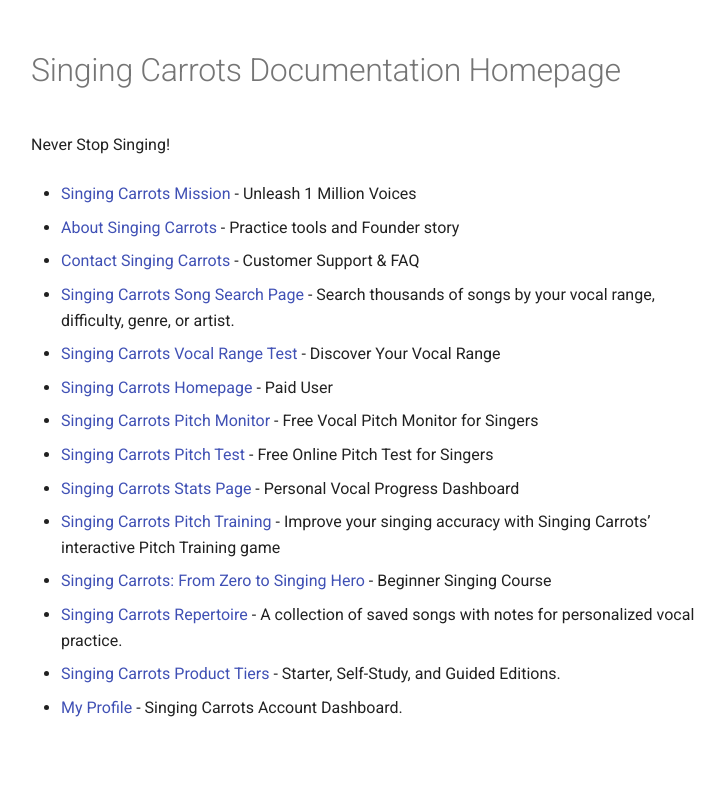
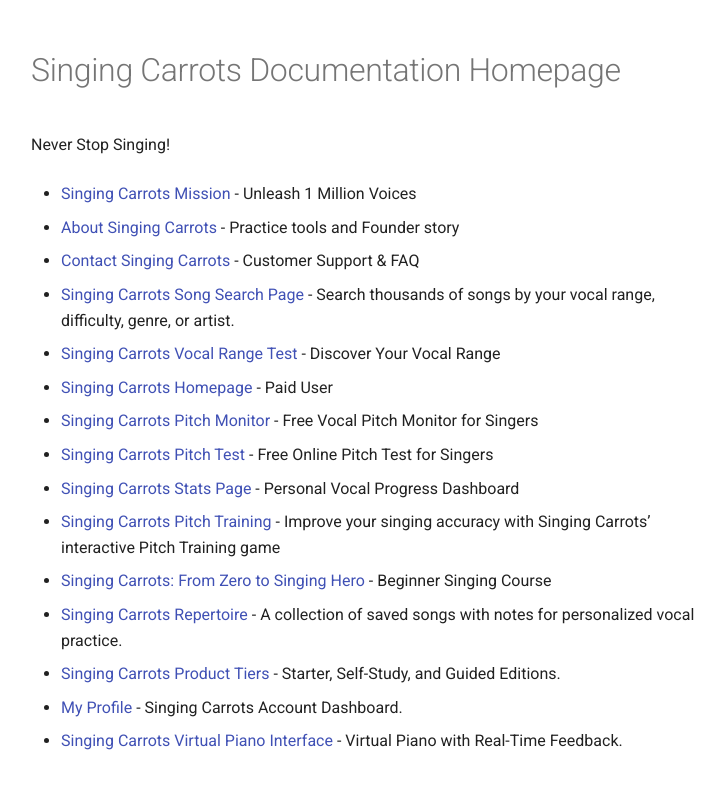
Before and after one commit to singingcarrots/docs, an MkDocs documentation site: the page built from docs/index.md, in a window 1280 px wide. Shown: the top 789 px of the page, without its empty margins (265-990 px from the left). Built offline with MkDocs 1.6.1 and Material for MkDocs 9.7.7, drawn with Linux system fonts in a browser that asks for light colours.

Commit message:
Update Pages “index”

```diff
--- a/docs/index.md
+++ b/docs/index.md
@@ -33,3 +33,5 @@
 * [Singing Carrots Product Tiers](https://singingcarrots.com/docs/singing-carrots-product-tiers) - Starter, Self-Study, and Guided Editions.
 
 * [My Profile](https://singingcarrots.com/docs/singing-carrots-my-profile-page) - Singing Carrots Account Dashboard.
+
+* [Singing Carrots Virtual Piano Interface](https://singingcarrots.com/docs/pitch-training-practice-virtual-piano-interface) - Virtual Piano with Real-Time Feedback.
```
